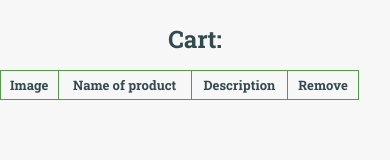
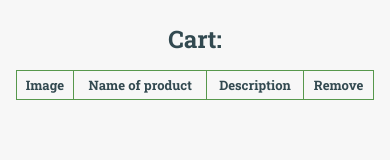
Before and after one commit to alinaportnaya/practice, a plain HTML site: page pages/contact_us.html in a window 390 px wide. Shown: the part 625-785 px from the top of the page. Drawn offline with nearby package versions, Linux system fonts and the light colour scheme.

Commit message:
Update responsive.css

```diff
--- a/css/responsive.css
+++ b/css/responsive.css
@@ -447,7 +447,7 @@
   width: 92%;
 }
 .cart-table {
-  margin: 0px 15px 0px 22px;
+  margin: 0 auto;
 }
   /*--------PRODUCTS-----------*/
   .program-details {
@@ -531,9 +531,6 @@
   .yield-image {
     width: 30%;
   }
-    .cart-table {
-     margin: 0;
-}
 }
 
 @media (max-width: 400px) {
```
